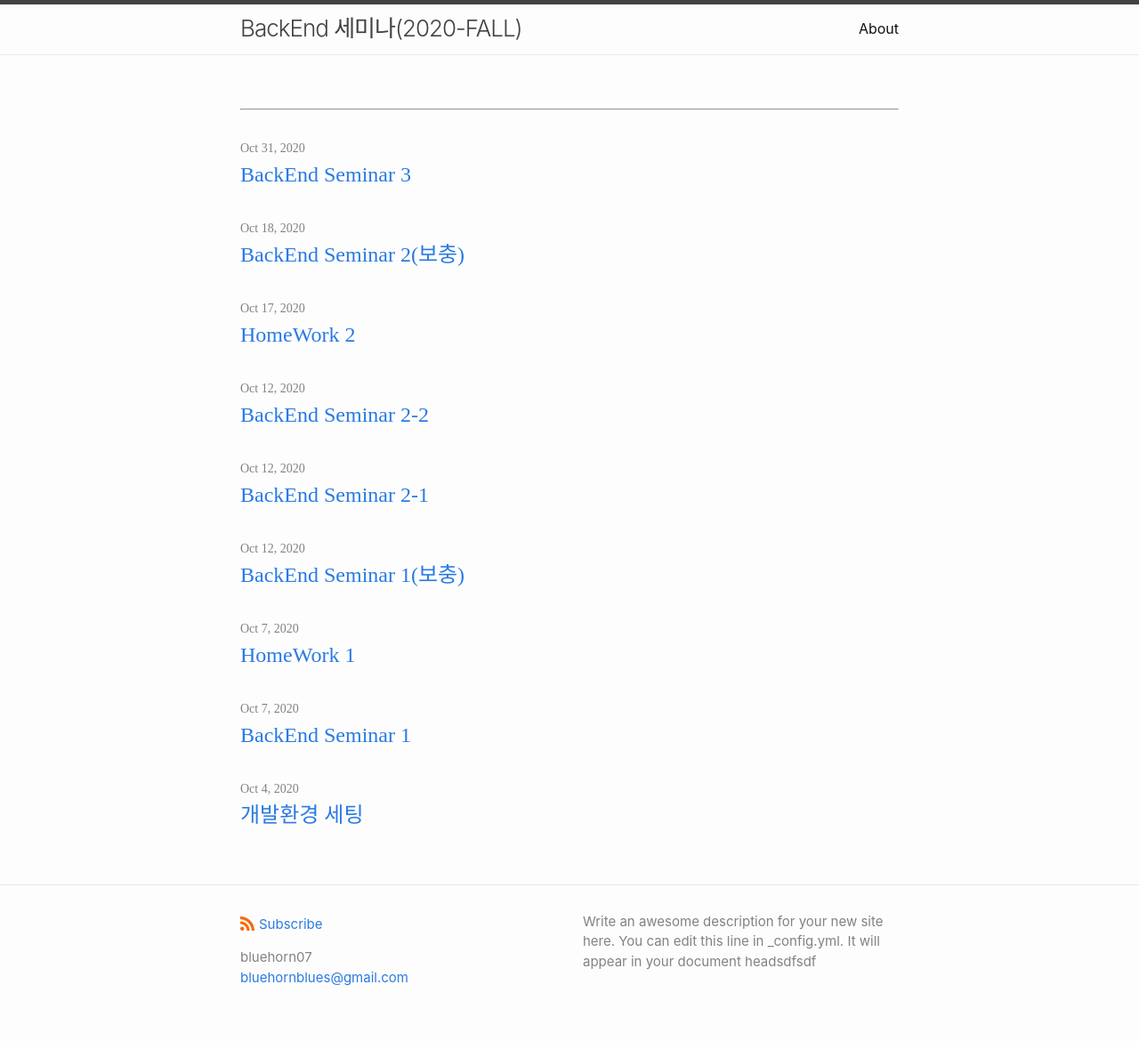
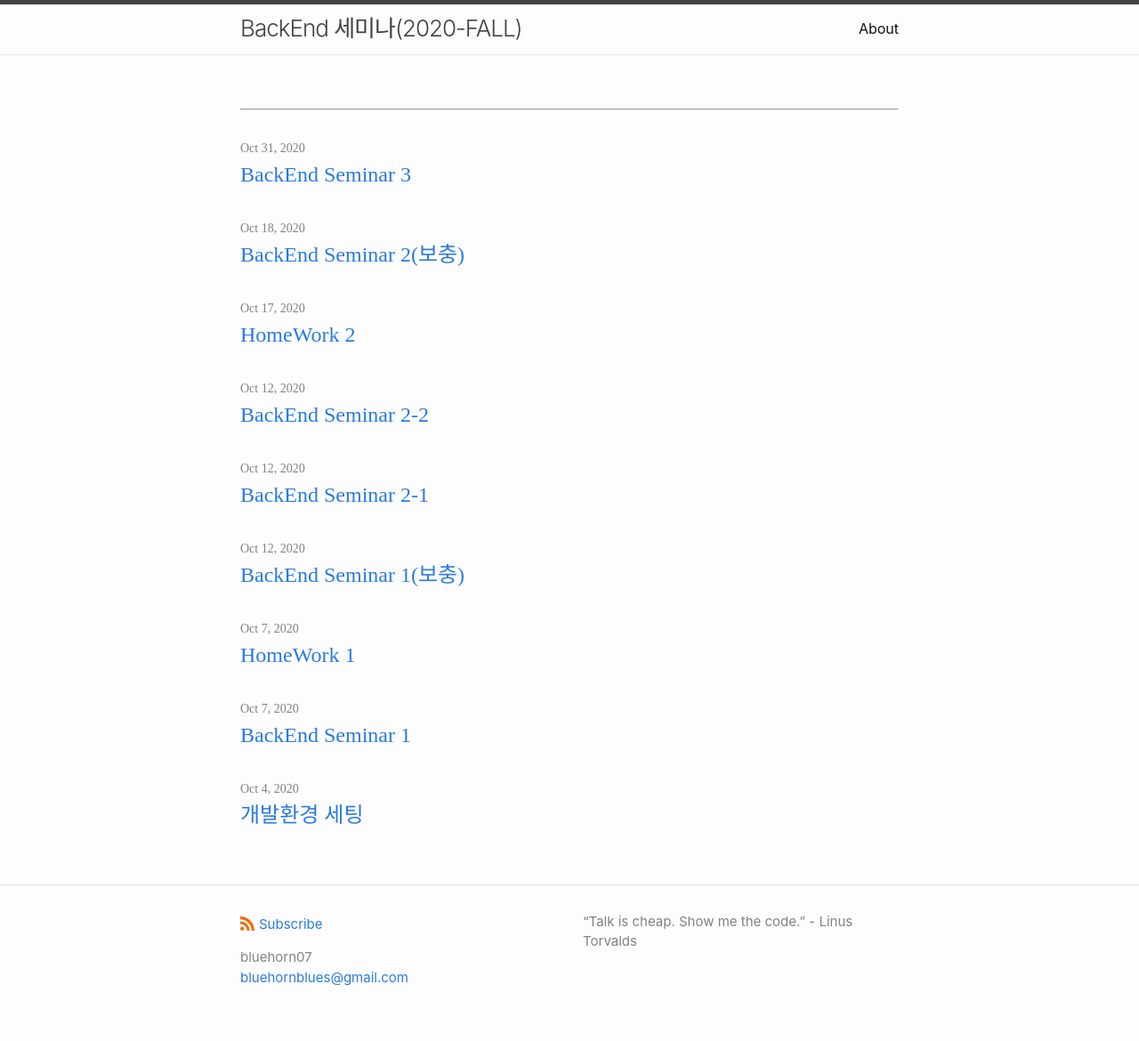
Before and after one commit to PoApper/backend-seminar, a Jekyll site: the page built from index.md, in a window 1280 px wide. Shown: the whole page at 89% size. Built offline with Jekyll 4.4.1, drawn with Linux system fonts in a browser that asks for light colours; some web fonts are replaced.

Commit message:
update _config.yml

```diff
--- a/_config.yml
+++ b/_config.yml
@@ -3,8 +3,7 @@
   name: bluehorn07
   email: bluehornblues@gmail.com
 description: > # this means to ignore newlines until "show_excerpts:"
-  Write an awesome description for your new site here. You can edit this
-  line in _config.yml. It will appear in your document headsdfsdf
+  “Talk is cheap. Show me the code.” - Linus Torvalds
 
 show_excerpts: false # set to true to show excerpts on the homepage
 
```
